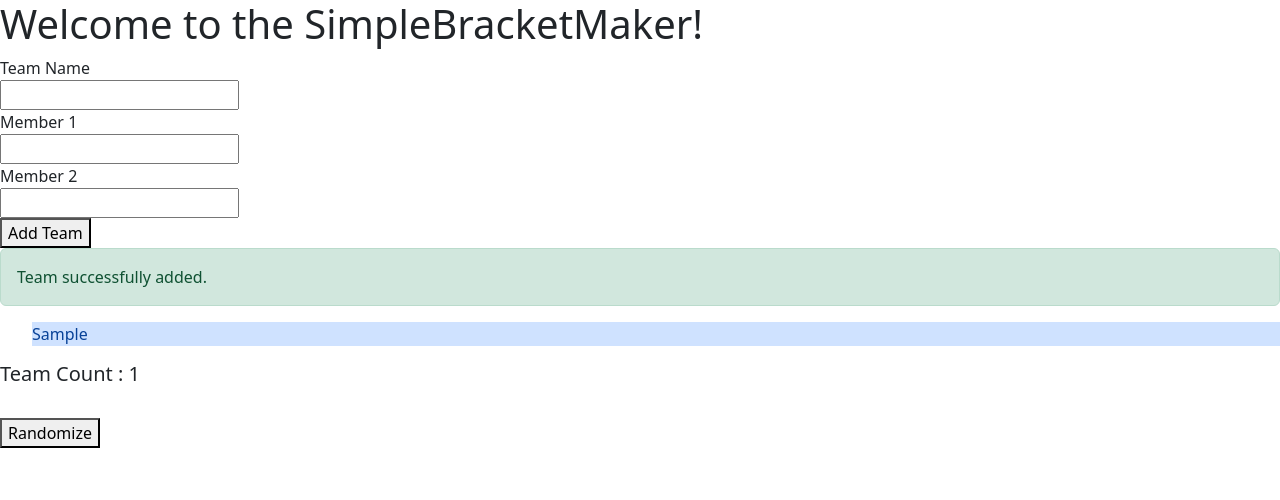
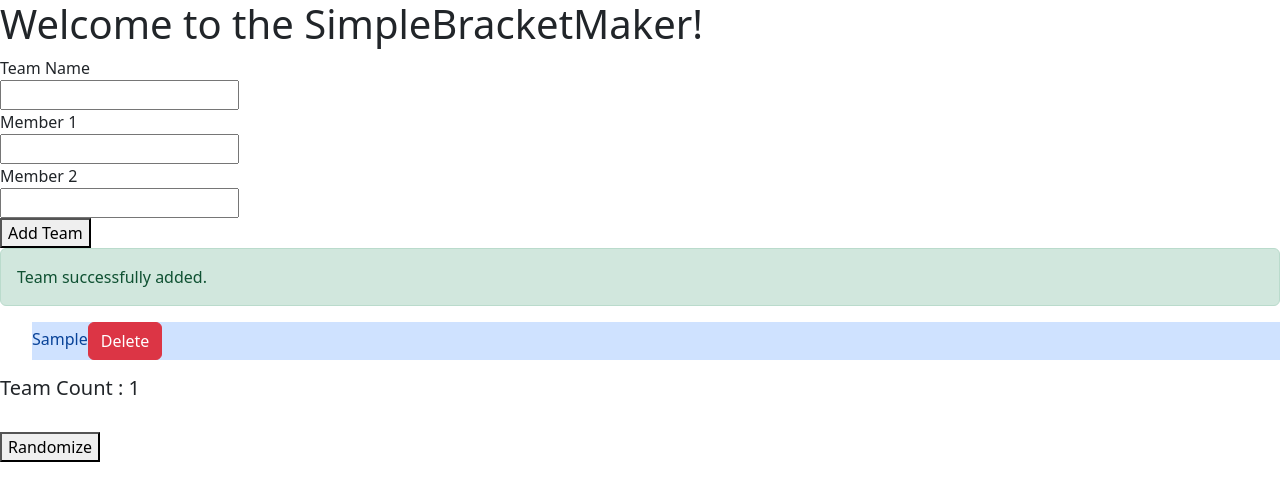
Before and after one commit to gub1th/simpleBracketMaker, a React (Vite) app in the folder simpleBracketMaker/: page / in a window 1280 px wide. Both pictures are taken after typing "Sample", "Sample", "Sample" into the empty fields and a click on the button "Add Team". Shown: the top 500 px of the page. Built offline with nearby package versions, Linux system fonts and the light colour scheme.

Commit message:
added delete button for teams on the list

```diff
--- a/simpleBracketMaker/src/App.jsx
+++ b/simpleBracketMaker/src/App.jsx
@@ -85,40 +85,6 @@ function App() {
     setTimeout(() => {setSuccess('');}, 3000);
   }
 
-  // const randomizeTeams = () => {
-  //   if (teamData.length === 0) {
-  //     setError2("No teams are inputted yet. Cannot randomize");
-  //     return;
-  //   }
-  //   setError2("");
-  //   let res = []
-  //   //making a deep copy
-  //   let tempTeamData = JSON.parse(JSON.stringify(teamData));
-
-  //   while (tempTeamData.length > 0) {
-  //     const randIndex1 = Math.floor(Math.random()*tempTeamData.length);
-  //     //grabbing the element
-  //     const team1 = tempTeamData[randIndex1];
-  //     //removing the element
-  //     tempTeamData.splice(randIndex1, 1);
-
-  //     const randIndex2 = Math.floor(Math.random()*tempTeamData.length);
-  //     //grabbing the element
-  //     const team2 = tempTeamData[randIndex2];
-  //     //removing the element
-  //     tempTeamData.splice(randIndex2, 1);
-
-  //     const pair = [team1, team2];
-  //     res.push(pair);
-  //   }
-
-  //   // Handle the case of an odd number of teams
-  //   if (tempTeamData.length === 1) {
-  //     res.push([tempTeamData[0], null]);
-  //   }
-  //   setRandomizedTeamData(res);
-  // }
-
   const randomizeTeams = () => {
     if (teamData.length < 2) {
       setError2("You need to input at least 2 teams. Cannot randomize");
@@ -165,6 +131,12 @@ function App() {
     console.log(rounds);
   }
 
+  function deleteTeam(teamName) {
+    setTeamData(currentTeamData => {
+      return currentTeamData.filter(team => team.teamName != teamName);
+    })
+  }
+
   return (
     <>
       <h1>Welcome to the SimpleBracketMaker!</h1>
@@ -184,7 +156,12 @@ function App() {
       </div>
       <div>
         <ul className='listGroup'>
-            {teamData.map(team => <li className ="list-group-item list-group-item-primary" key={team.teamName}>{team.teamName}</li>)}
+            {teamData.map(
+              team => <li className ="list-group-item list-group-item-primary" key={team.teamName}>
+                        {team.teamName}
+                        <button onClick={() => deleteTeam(team.teamName)} className="btn btn-danger">Delete</button>
+                      </li>
+            )}
         </ul>
       </div>
       <div>
```
